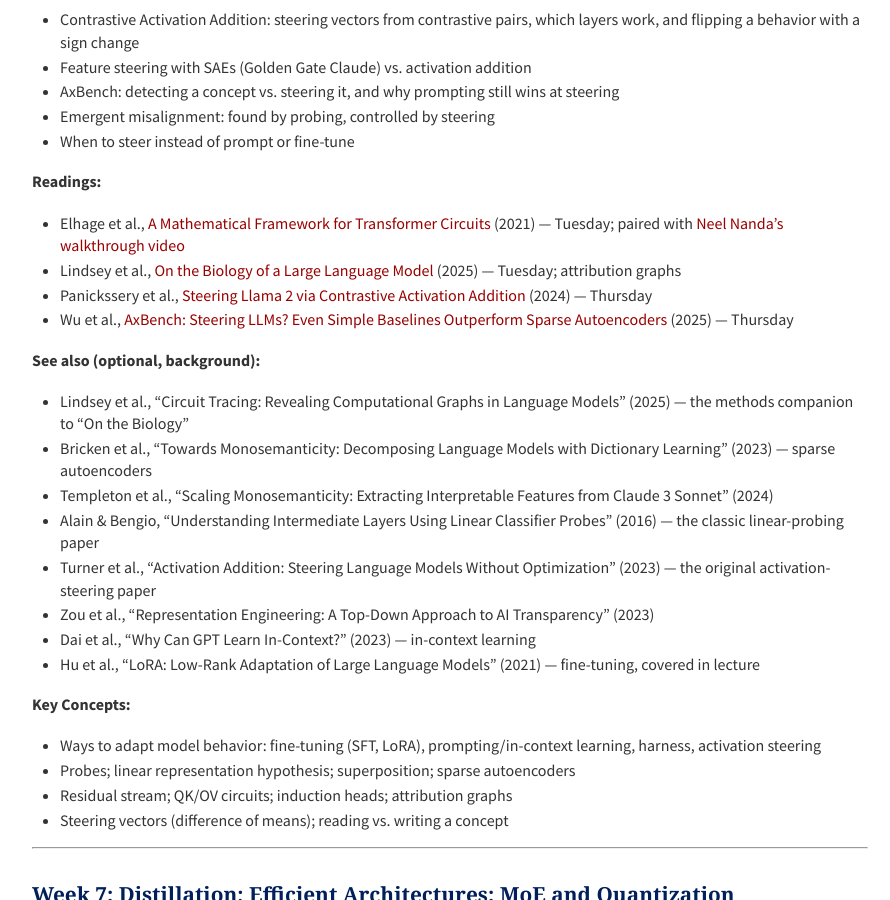
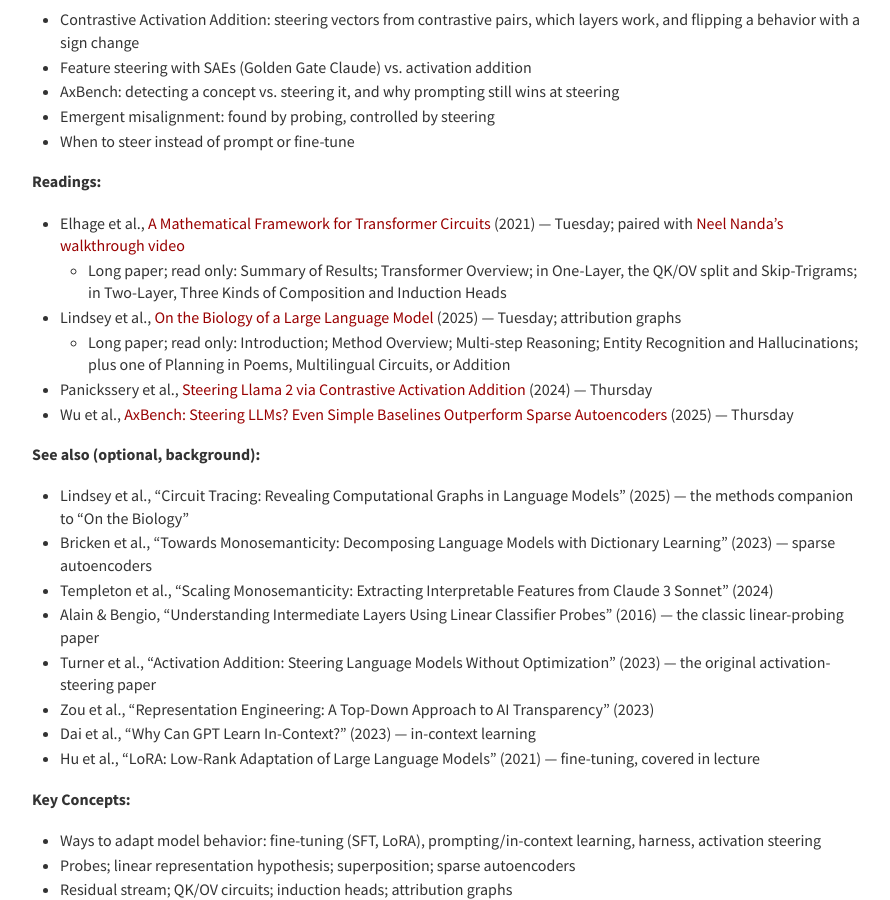
Before and after one commit to ungarl/CIS6220, a Jekyll site: the page built from topics.md, in a window 1280 px wide and 900 px high, scrolled down 7452 px. Shown: the whole window, without its empty margins (190-1080 px from the left). Built offline with Jekyll 4.4.1, drawn with Linux system fonts in a browser that asks for light colours; some web fonts are replaced.

Commit message:
Week 6: list which sections to read in the two long Tuesday papers
Co-Authored-By: Claude Opus 5.5 <noreply@anthropic.com>

```diff
--- a/topics.md
+++ b/topics.md
@@ -347,7 +347,9 @@ directly editing its internal activations?
 **Readings:**
 
 - Elhage et al., [A Mathematical Framework for Transformer Circuits](https://transformer-circuits.pub/2021/framework/index.html) (2021) — Tuesday; paired with [Neel Nanda's walkthrough video](https://www.youtube.com/watch?v=KV5gbOmHbjU)
+  - Long paper; read only: Summary of Results; Transformer Overview; in One-Layer, the QK/OV split and Skip-Trigrams; in Two-Layer, Three Kinds of Composition and Induction Heads
 - Lindsey et al., [On the Biology of a Large Language Model](https://transformer-circuits.pub/2025/attribution-graphs/biology.html) (2025) — Tuesday; attribution graphs
+  - Long paper; read only: Introduction; Method Overview; Multi-step Reasoning; Entity Recognition and Hallucinations; plus one of Planning in Poems, Multilingual Circuits, or Addition
 - Panickssery et al., [Steering Llama 2 via Contrastive Activation Addition](https://arxiv.org/abs/2312.06681) (2024) — Thursday
 - Wu et al., [AxBench: Steering LLMs? Even Simple Baselines Outperform Sparse Autoencoders](https://arxiv.org/abs/2501.17148) (2025) — Thursday
 
```
